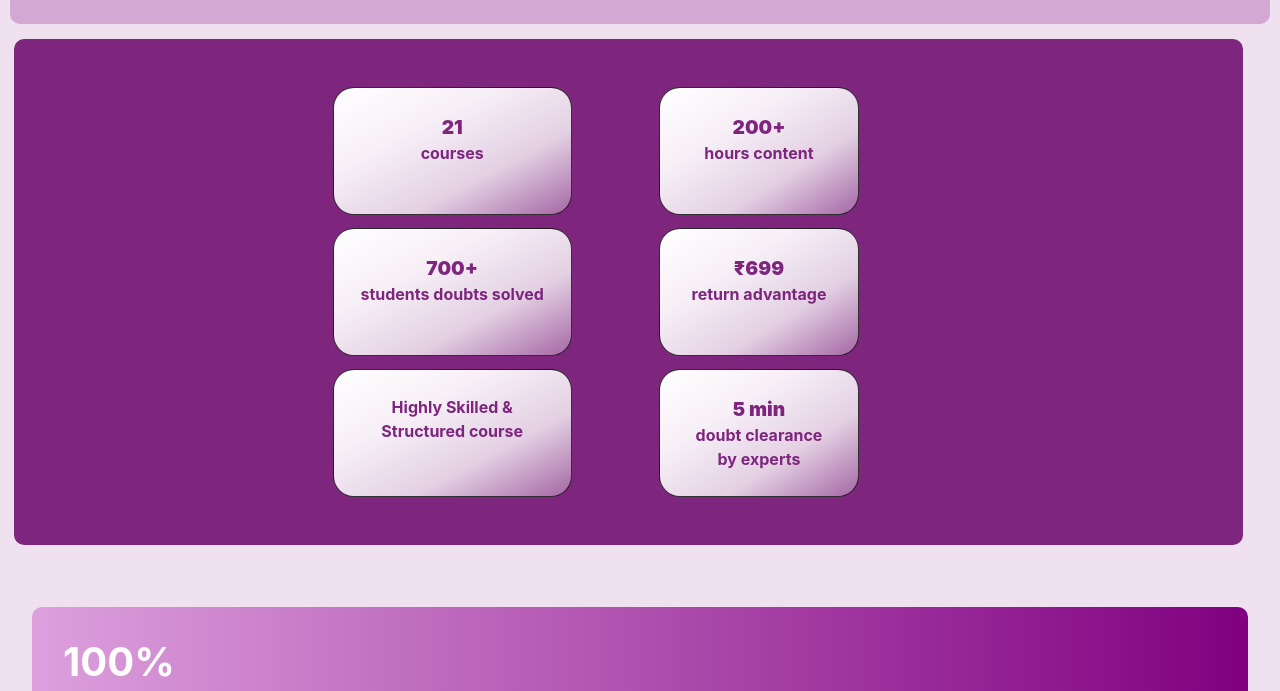
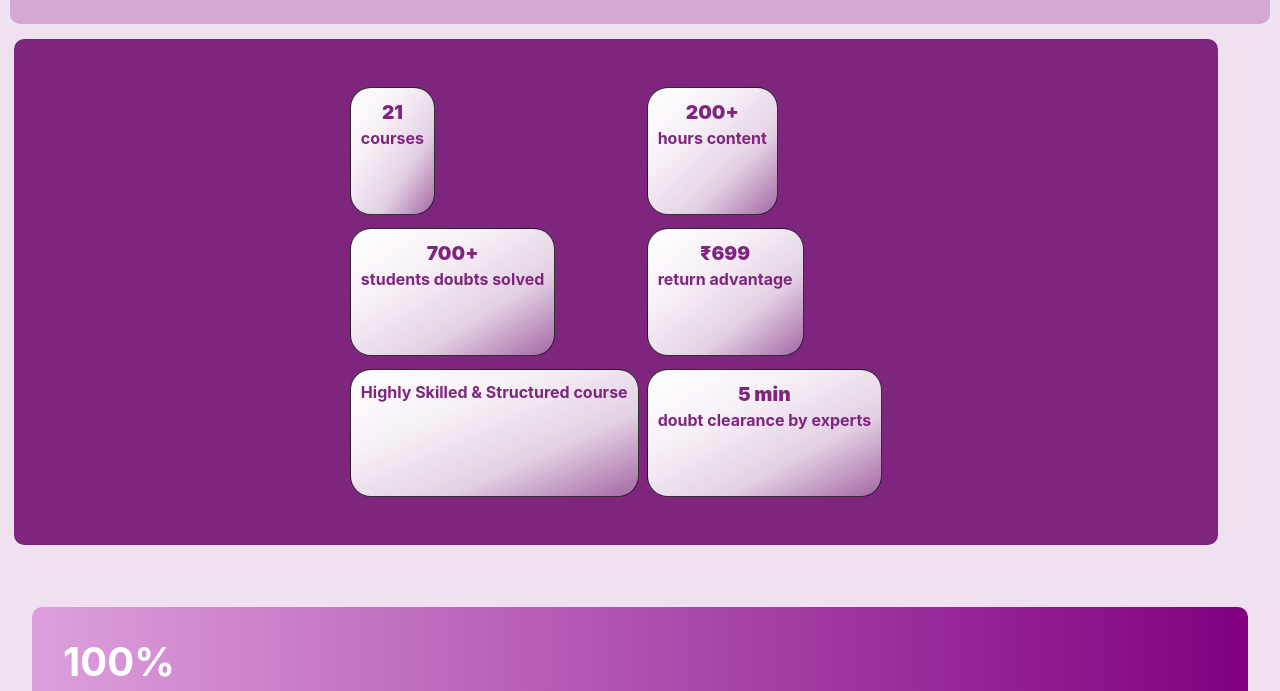
Before and after one commit to ritikajaybhaye/R1.github.io, a plain HTML site: page index.html in a window 1280 px wide. Shown: the part 748-1439 px from the top of the page. Drawn offline with nearby package versions, Linux system fonts and the light colour scheme.

Commit message:
Update index.html

```diff
--- a/index.html
+++ b/index.html
@@ -284,12 +284,13 @@ height: auto;
   grid-column-end: 3;
 }
 #block2 {
-width: 96%;
+width: 94%;
 }
 /* Inline #2 */
 .b2 {
 /* width: 76%; */
-width: 75%;
+width: fit-content;
+padding: 10px;
 }
 
         </style>
```
